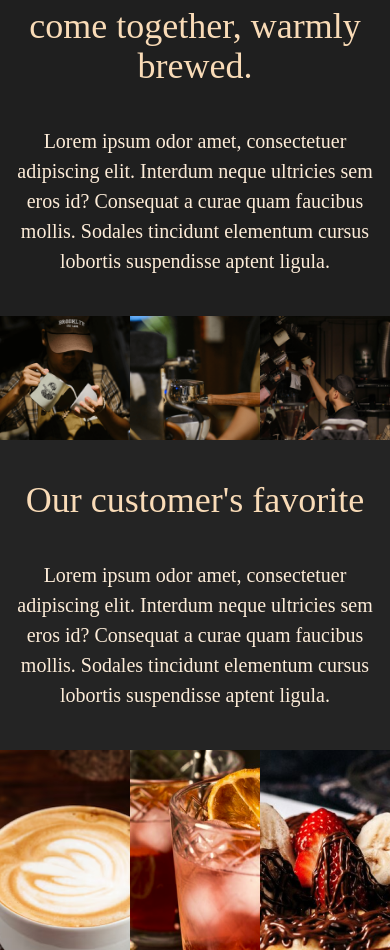
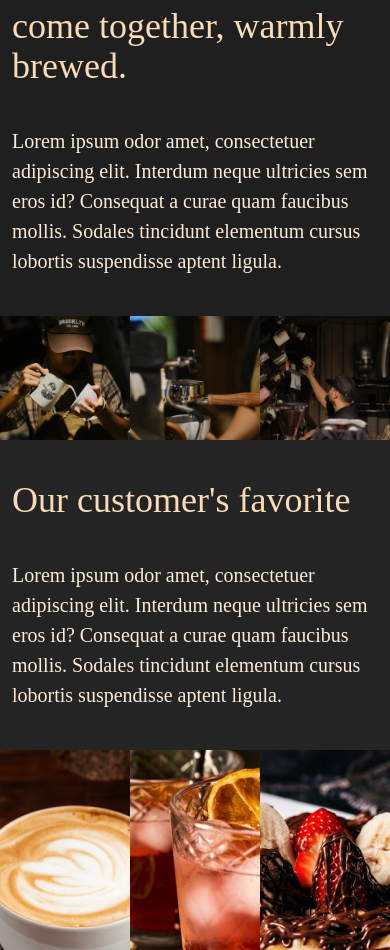
Before and after one commit to Skrill-ie/coffee-mystika, a Vue app: page / in a window 390 px wide. Shown: the part 1088-2038 px from the top of the page. Built offline with nearby package versions, Linux system fonts and the light colour scheme.

Commit message:
ui adjustments

```diff
--- a/src/components/About.vue
+++ b/src/components/About.vue
@@ -17,8 +17,8 @@
             </div>
           </div>
           <div class="text-left lg:w-96 mx-auto px-4 md:px-0 ">
-            <p class="text-center md:text-left text-5xl mb-10 text-text-title">A History of <br>Cafe Mystika</p>
-            <p class="text-center md:text-left text-text-paragraph">Lorem ipsum odor amet, consectetuer adipiscing elit. Interdum neque ultricies sem eros id? Consequat a curae quam faucibus mollis. Sodales tincidunt elementum cursus lobortis suspendisse aptent ligula. Litora nulla ante ut justo curae iaculis dapibus urna torquent. Cubilia odio enim felis class vitae velit magnis ridiculus. </p>
+            <p class="text-4xl md:text-5xl mb-10 text-text-title">A History of <br>Cafe Mystika</p>
+            <p class="text-text-paragraph">Lorem ipsum odor amet, consectetuer adipiscing elit. Interdum neque ultricies sem eros id? Consequat a curae quam faucibus mollis. Sodales tincidunt elementum cursus lobortis suspendisse aptent ligula. Litora nulla ante ut justo curae iaculis dapibus urna torquent. Cubilia odio enim felis class vitae velit magnis ridiculus. </p>
           </div>
         </div>
       </div>
@@ -42,7 +42,7 @@
         </div>
       </div>
       <div class="bg-fixed py-10" :style="{ backgroundImage: `url(${require('@/assets/images/Background.png')})` }">
-        <div class="text-5xl mb-10 font-radley text-text-title">We Craft Tasty Moments to <br> Remember</div>
+        <div class="text-4xl md:text-5xl mb-10 font-radley text-text-title">We Craft Tasty Moments to <br> Remember</div>
         <div class="grid grid-cols-1 md:grid-cols-2 lg:grid-cols-4 container mx-auto justify-between gap-5 px-3 md:px-20">
           <div class="h-60 w-full lg:w-60 bg-black-primary p-8 flex flex-col justify-center">
             <img class="mx-auto w-16 h-16" src="../assets/icons/drying.png">
@@ -63,7 +63,7 @@
         </div>
       </div>
       <div class="bg-black-primary py-20">
-        <div class="text-5xl mb-10 font-radley text-text-title">Get to Know our Friendly <br> Baristas</div>
+        <div class="text-4xl md:text-5xl mb-10 font-radley text-text-title">Get to Know our Friendly <br> Baristas</div>
         <div class="grid grid-cols-1 md:grid-cols-2 lg:grid-cols-3 xl:grid-cols-4 container mx-auto justify-between gap-10 px-5">
           <div v-for="(barista, key) in baristaDetail" :key="key" class="h-96 mx-auto w-full sm:w-3/4 md:w-full relative bg-center"
                :style="{ backgroundImage: `url(${barista.baristaImage})` }">
@@ -81,7 +81,7 @@
         <div class="grid grid-cols-1 lg:grid-cols-2 gap-5 md:gap-10 pb-10 md:py-10 container mx-auto items-center px-3">
           <div class="px-5 md:px-0 md:text-left lg:w-80 mx-auto order-2 lg:order-1 md:flex lg:block gap-x-16">
             <div>
-              <p class="text-5xl mb-10 text-text-title">Vision</p>
+              <p class="text-4xl md:text-5xl mb-10 text-text-title">Vision</p>
               <span class="text-text-paragraph">Lorem ipsum odor amet, consectetuer adipiscing elit. Interdum neque ultricies sem eros id? Consequat a curae quam faucibus mollis. Sodales tincidunt elementum cursus lobortis suspendisse aptent ligula. Litora nulla ante ut justo curae iaculis dapibus urna torquent. Cubilia odio enim felis class vitae velit magnis ridiculus. </span>
             </div>
           </div>
@@ -100,7 +100,7 @@
           </div>
           <div class="mt-10 px-5 md:px-0 md:text-left lg:w-80 mx-auto order-4 lg:order-4 md:flex lg:block gap-x-16">
             <div>
-              <p class="text-5xl mb-10 md:mb-10 lg:my-10 text-text-title">Mission</p>
+              <p class="text-4xl md:text-5xl mb-10 md:mb-10 lg:my-10 text-text-title">Mission</p>
               <span class="text-text-paragraph">Lorem ipsum odor amet, consectetuer adipiscing elit. Interdum neque ultricies sem eros id? Consequat a curae quam faucibus mollis. Sodales tincidunt elementum cursus lobortis suspendisse aptent ligula. Litora nulla ante ut justo curae iaculis dapibus urna torquent. Cubilia odio enim felis class vitae velit magnis ridiculus. </span>
             </div>
           </div>
--- a/src/components/Landing.vue
+++ b/src/components/Landing.vue
@@ -7,9 +7,9 @@
   <div class="md:h-screen bg-black-secondary justify-items-center"><!--Third Section-->
     <div class="grid grid-cols-2 gap-5 md:gap-10  container font-radley w-full m-auto items-center h-full">
       <div class="col-span-2 md:col-span-1 h-52 md:h-4/5 bg-center bg-fixed lg:bg-local bg-no-repeat" :style="{ backgroundImage: `url(${require('../assets/images/landing/sec3image.png')})` }"></div>
-      <div class="col-span-2 md:col-span-1 text-left px-3 py-10 lg:py-0 mx-auto lg:w-96">
-        <div class="text-center md:text-left text-4xl md:text-5xl mb-10 text-text-title">Coffee and Science come together, warmly brewed.</div>
-        <div class="text-center md:text-left text-text-paragraph text-sm">Lorem ipsum odor amet, consectetuer adipiscing elit. Interdum neque ultricies sem eros id? Consequat a curae quam faucibus mollis. Sodales tincidunt elementum cursus lobortis suspendisse aptent ligula.</div>
+      <div class="col-span-2 md:col-span-1 text-left px-3 py-10 lg:py-0 mx-auto lg:w-96 ">
+        <div class="text-4xl md:text-5xl mb-10 text-text-title">Coffee and Science come together, warmly brewed.</div>
+        <div class="text-text-paragraph text-sm">Lorem ipsum odor amet, consectetuer adipiscing elit. Interdum neque ultricies sem eros id? Consequat a curae quam faucibus mollis. Sodales tincidunt elementum cursus lobortis suspendisse aptent ligula.</div>
       </div>
     </div>
   </div>
@@ -21,9 +21,9 @@
     </div>
   </div>
   <div class="bg-black-primary justify-items-center py-10 md:py-20"><!--Second Section-->
-    <div class="font-radley px-3 pb-10 lg:pb-20">
+    <div class="font-radley px-3 pb-10 lg:pb-20 text-left md:text-center">
       <div class="text-4xl md:text-5xl text-text-title pb-10 w-full ">Our customer's favorite</div>
-      <div class="text-sm  text-center  text-text-paragraph max-w-3xl">Lorem ipsum odor amet, consectetuer adipiscing elit. Interdum neque ultricies sem eros id? Consequat a curae quam faucibus mollis. Sodales tincidunt elementum cursus lobortis suspendisse aptent ligula.</div>
+      <div class="text-sm text-text-paragraph max-w-3xl">Lorem ipsum odor amet, consectetuer adipiscing elit. Interdum neque ultricies sem eros id? Consequat a curae quam faucibus mollis. Sodales tincidunt elementum cursus lobortis suspendisse aptent ligula.</div>
     </div>
     <div class="w-full max-w-5xl col-span-3">
       <div class="grid lg:gap-16 grid-cols-3 ">
--- a/src/components/sub-component/NavBar.vue
+++ b/src/components/sub-component/NavBar.vue
@@ -95,6 +95,7 @@ export default {
       currentPageType:null,
       scrollY: 0, // Scroll position
       scrollLimit: 100,
+      isInitialLoad: true,
     };
   },
   props: {
@@ -131,10 +132,14 @@ export default {
     },
   },
   watch: {
-    $route(to) {
-      if(to.fullPath !== "/") {
-        this.toggleSidebar();
+    $route(to,from) {
+      console.log(to.fullPath, from.fullPath);
+      if (!this.isInitialLoad) {
+        if (to.fullPath !== "/") {
+          this.toggleSidebar();
+        }
       }
+      this.isInitialLoad = false;
     },
   },
   mounted() {
```
